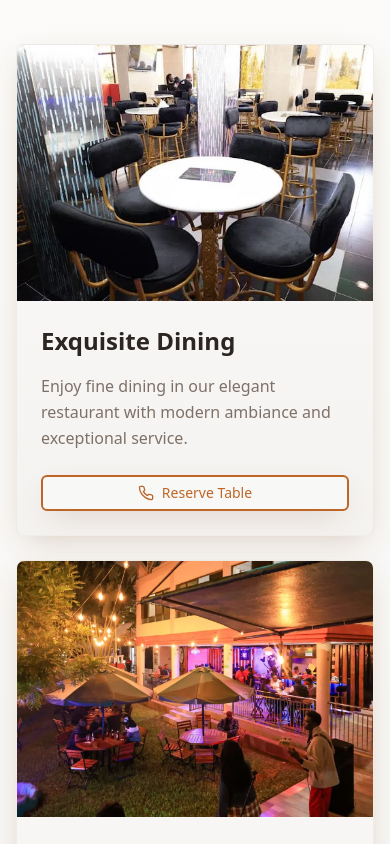
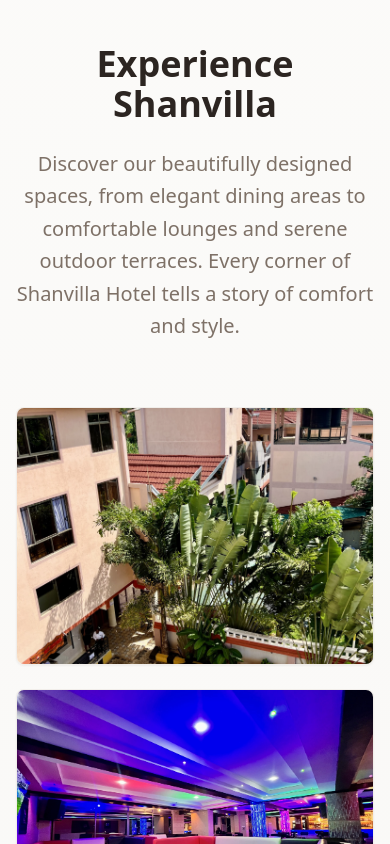
Before and after one commit to Rolernock/shanvilla, a React (Vite) app: page / in a window 390 px wide. Shown: the part 5155-5999 px from the top of the page. Built offline with nearby package versions, Linux system fonts and the light colour scheme.

Commit message:
updated gallerysection

```diff
--- a/src/components/GallerySection.tsx
+++ b/src/components/GallerySection.tsx
@@ -60,9 +60,37 @@ const GallerySection = () => {
     <section className='py-16 md:py-20 bg-gradient-warm'>
       <div className='container mx-auto px-4 lg:px-4'>
         {/* Header - unchanged */}
-
+        <div className='text-center mb-16 animate-fade-in'>
+          <h2 className='text-4xl md:text-5xl font-bold text-foreground mb-6'>
+            Experience Shanvilla
+          </h2>
+          <p className='text-xl text-muted-foreground max-w-3xl mx-auto leading-relaxed'>
+            Discover our beautifully designed spaces, from elegant dining areas
+            to comfortable lounges and serene outdoor terraces. Every corner of
+            Shanvilla Hotel tells a story of comfort and style.
+          </p>
+        </div>
         {/* Gallery Grid - unchanged */}
-
+        <div className='grid grid-cols-1 md:grid-cols-2 lg:grid-cols-3 gap-6 mb-16'>
+          {galleryImages.map((image, index) => (
+            <Card
+              key={index}
+              className='group overflow-hidden hover:shadow-warm transition-all duration-500 bg-card/80 backdrop-blur-sm border-border/50'
+            >
+              <div className='relative overflow-hidden'>
+                <img
+                  src={image.src}
+                  alt={image.alt}
+                  className='w-full h-64 object-cover group-hover:scale-110 transition-transform duration-700'
+                />
+                <div className='absolute inset-0 bg-gradient-to-t from-black/60 via-transparent to-transparent opacity-0 group-hover:opacity-100 transition-opacity duration-300'></div>
+                <div className='absolute bottom-4 left-4 right-4 text-white transform translate-y-4 group-hover:translate-y-0 transition-transform duration-300 opacity-0 group-hover:opacity-100'>
+                  <h3 className='text-lg font-semibold'>{image.title}</h3>
+                </div>
+              </div>
+            </Card>
+          ))}
+        </div>
         {/* Featured Facilities - Updated for mobile */}
         <div className='grid grid-cols-1 lg:grid-cols-2 gap-6'>
           {/* Dining Experience - now full width on mobile */}
```
